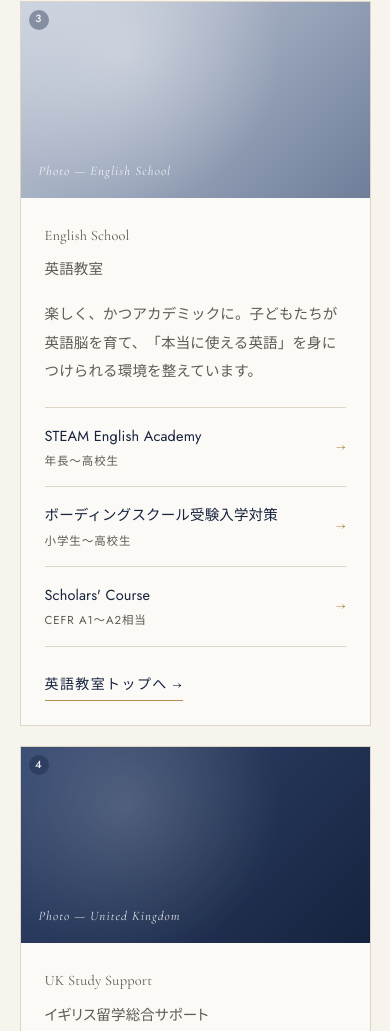
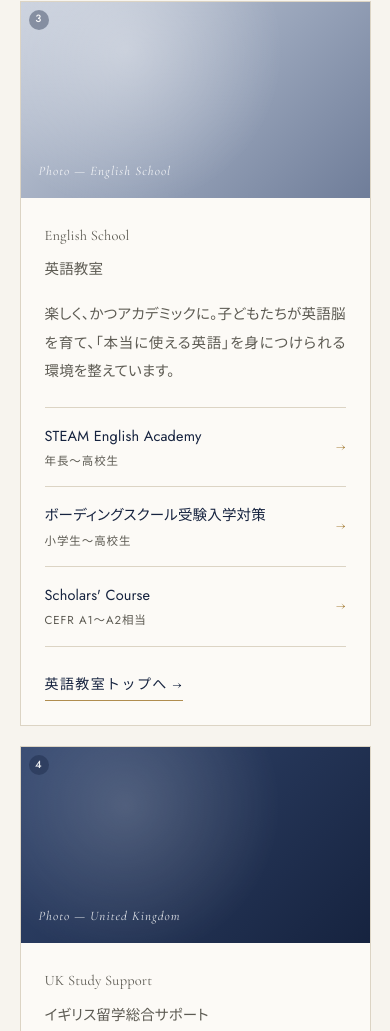
Before and after one commit to noaruft/realacademy, a plain HTML site: page docs/index.html in a window 390 px wide. Shown: the part 1777-2808 px from the top of the page. Drawn offline with nearby package versions, Linux system fonts and the light colour scheme; a web font is replaced by a local one.

Commit message:
スマホの本文を両端揃えに統一し字間を調整

```diff
--- a/docs/assets/style.css
+++ b/docs/assets/style.css
@@ -924,12 +924,13 @@ html[data-lang="ja"] :is(li, .answer, .module-items, .timeline) :is(h3, h4) { te
   html[data-lang="ja"] :is(h1, h2, h3, h4) { letter-spacing: .05em; }
   html[data-lang="ja"] :is(.lead, .hero-sub, .concept-quote, .class-closing) { letter-spacing: .03em; }
   .voice, .course-body, .biz-body, .lesson, .event, .pillar, .module-items, .app { letter-spacing: .01em; }
-  /* 両端揃えは狭い画面だと英単語の前後で字間が大きく開くため、左揃えにする（中央揃えの文はそのまま） */
+  /* 本文はパソコンと同じく両端揃え。字間を詰め、かなを詰め組み（palt）にして、狭い画面でも字間が開きすぎないようにする */
 html[data-lang="ja"] :is(p, li, blockquote, .answer, .timeline p, .module-items p):not(:is(
   .lead, .course-tagline, .hero-sub, .eyebrow, .biz-en, .biz-ja, .contrib-name, .contrib-title,
   .signature, .lesson-label, .app-name, .course-name, .slogan-en, .slogan-ja, .reason-num,
   .breadcrumb, .form-note, .results-sub, .concept-quote, .note p, .pillar p, .class-closing,
   p.center, .center > p, .contrib-role)) {
-    text-align: left; text-justify: auto;
+    letter-spacing: .01em;
+    font-feature-settings: "palt";
   }
 }
```
